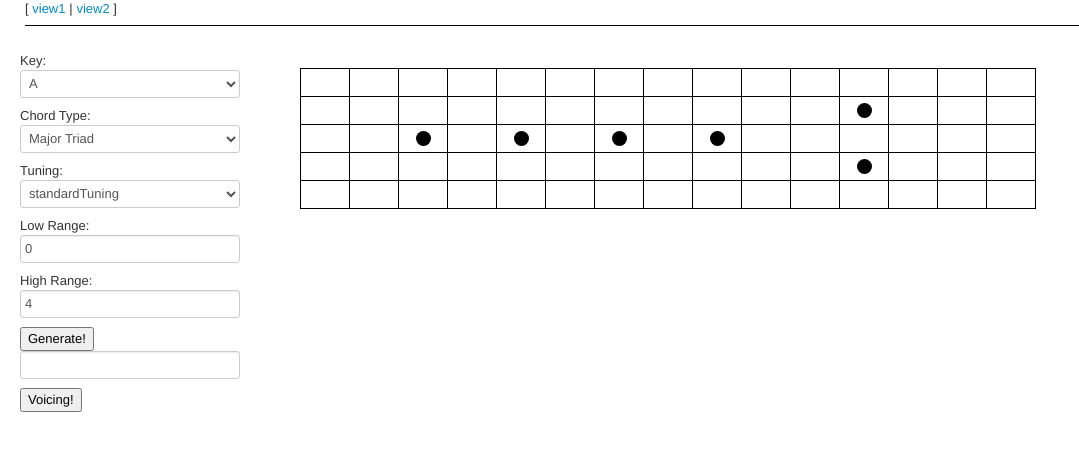
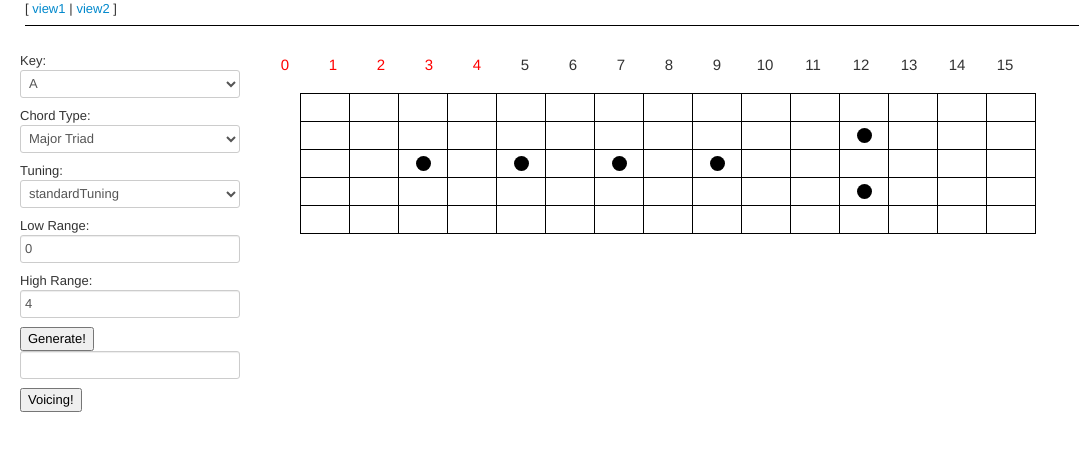
Before and after one commit to phenguin/chordal, a website: page static/app/index.html at #/fretboard in a window 1280 px wide. Shown: the whole page, without its empty margins (0-1079 px from the left). Drawn offline with Linux system fonts and the light colour scheme.

Commit message:
Add fret numbers to interface

```diff
--- a/static/app/css/app.css
+++ b/static/app/css/app.css
@@ -31,9 +31,8 @@
 
 table#mainfretboard {
     position:absolute;
-    top:68px;
+    top:93px;
     left:300px;
-    border:1px solid red;
 }
 
 table#mainfretboard tr td {
@@ -46,8 +45,30 @@ table#mainfretboard tr td {
 
 table#fretclone {
     position:absolute;
+    top:76px;
+    left:251px;
+}
+
+table#fretnumbers {
+    position:absolute;
     top:51px;
-    left:251px;
+    left:261px;
+}
+
+.fontred {
+    color: #FF0000;
+}
+
+.fretselector:hover {
+    border:1px solid black;
+}
+
+table#fretnumbers tr.fretnumber td.fretnumber {
+    border:0px solid black;
+    font-size: 15px;
+    width:46px;
+    height:25px;
+    text-align:center;
 }
 
 table#fretclone tr td {
--- a/static/app/js/controllers.js
+++ b/static/app/js/controllers.js
@@ -34,6 +34,13 @@ angular.module('myApp.controllers', []).
         }).success(function (data) {
             $scope.response = data;
         });
+
+    };
+
+    $scope.updateRangeAndQuery = function (startFret) {
+        $scope.lowRange = startFret;
+        $scope.highRange = startFret + 4;
+        $scope.parseChord();
 
     };
 
--- a/static/app/partials/fretboard.html
+++ b/static/app/partials/fretboard.html
@@ -40,6 +40,19 @@
     </div>
 
     <div id='fretboard'>
+
+        <table id="fretnumbers" cellspacing='0'>
+            <tbody>
+            <tr class="fretnumber">
+                <td class="fretnumber" ng-repeat="j in [0,15] | makeRange">
+                    <div class="fretselector" ng-click = "updateRangeAndQuery(j)" ng-class="{fontred: lowRange <= $index && $index <= highRange}">
+                        {{ j }}
+                    </div>
+                </td>
+            </tr>
+            </tbody>
+        </table>
+
         <table id='mainfretboard' cellspacing='0'>
             <tbody>
             <tr ng-repeat="i in [4,3,2,1,0]">
```
